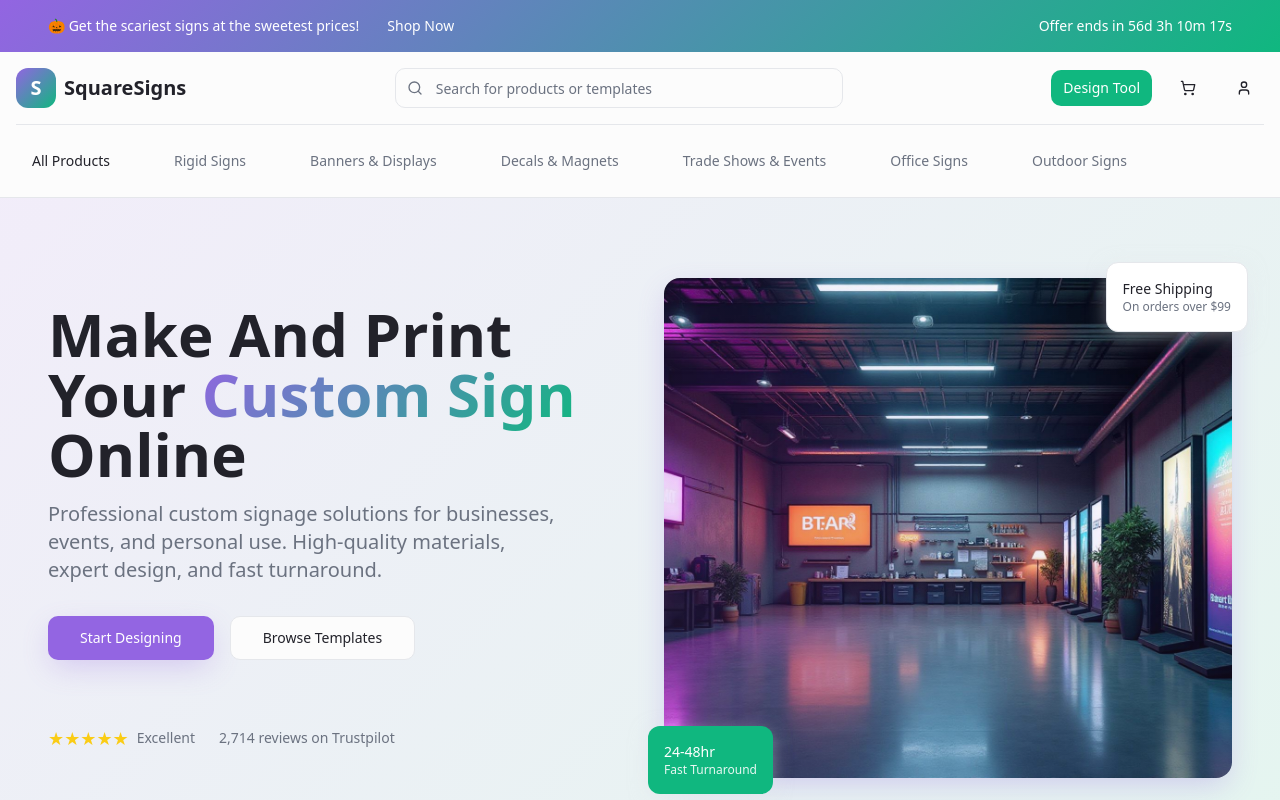
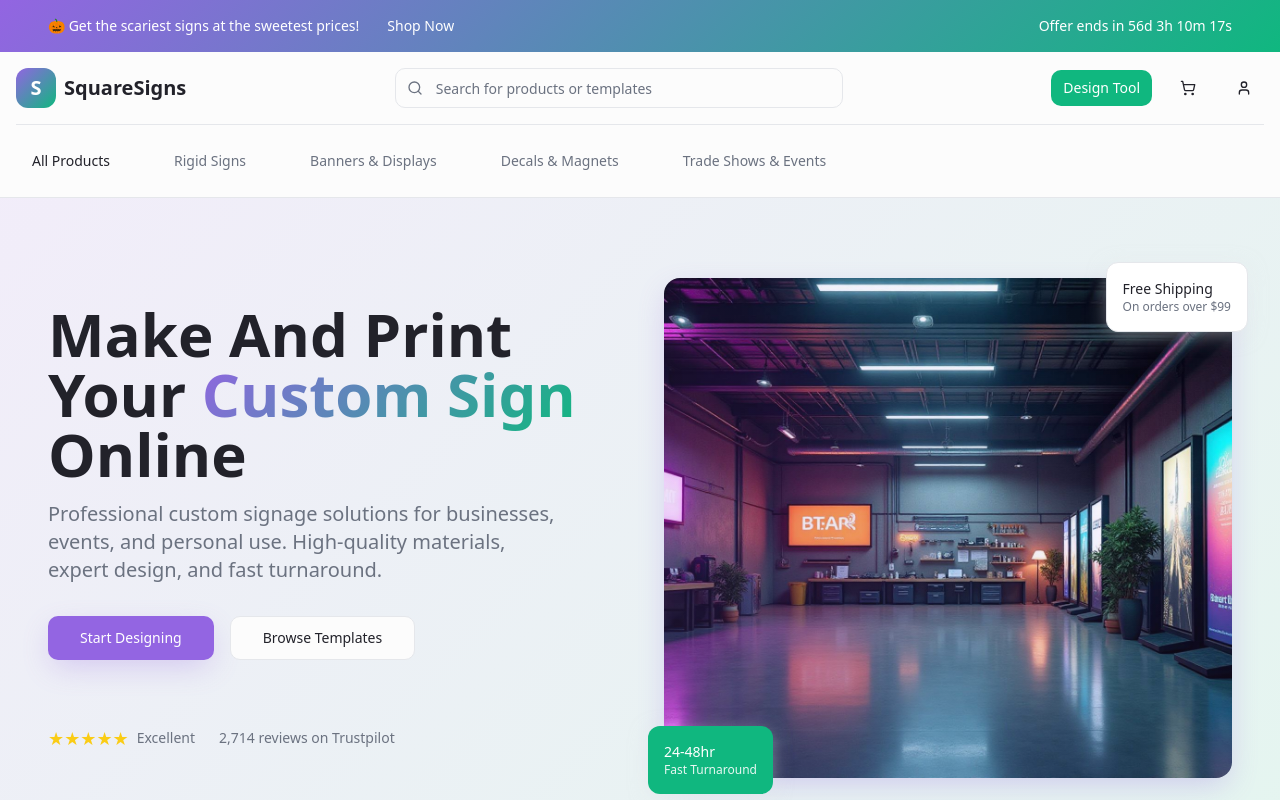
Before and after one commit to anubhavt632/your-sign-studio, a React (Vite) app: page / in a window 1280 px wide. Shown: the top 800 px of the page. Built offline with nearby package versions, Linux system fonts and the light colour scheme.

Commit message:
Remove product sections

```diff
--- a/src/components/Header.tsx
+++ b/src/components/Header.tsx
@@ -66,8 +66,6 @@ const Header = () => {
           <Button variant="link" className="text-muted-foreground">Banners & Displays</Button>
           <Button variant="link" className="text-muted-foreground">Decals & Magnets</Button>
           <Button variant="link" className="text-muted-foreground">Trade Shows & Events</Button>
-          <Button variant="link" className="text-muted-foreground">Office Signs</Button>
-          <Button variant="link" className="text-muted-foreground">Outdoor Signs</Button>
         </nav>
       </div>
     </header>
```
